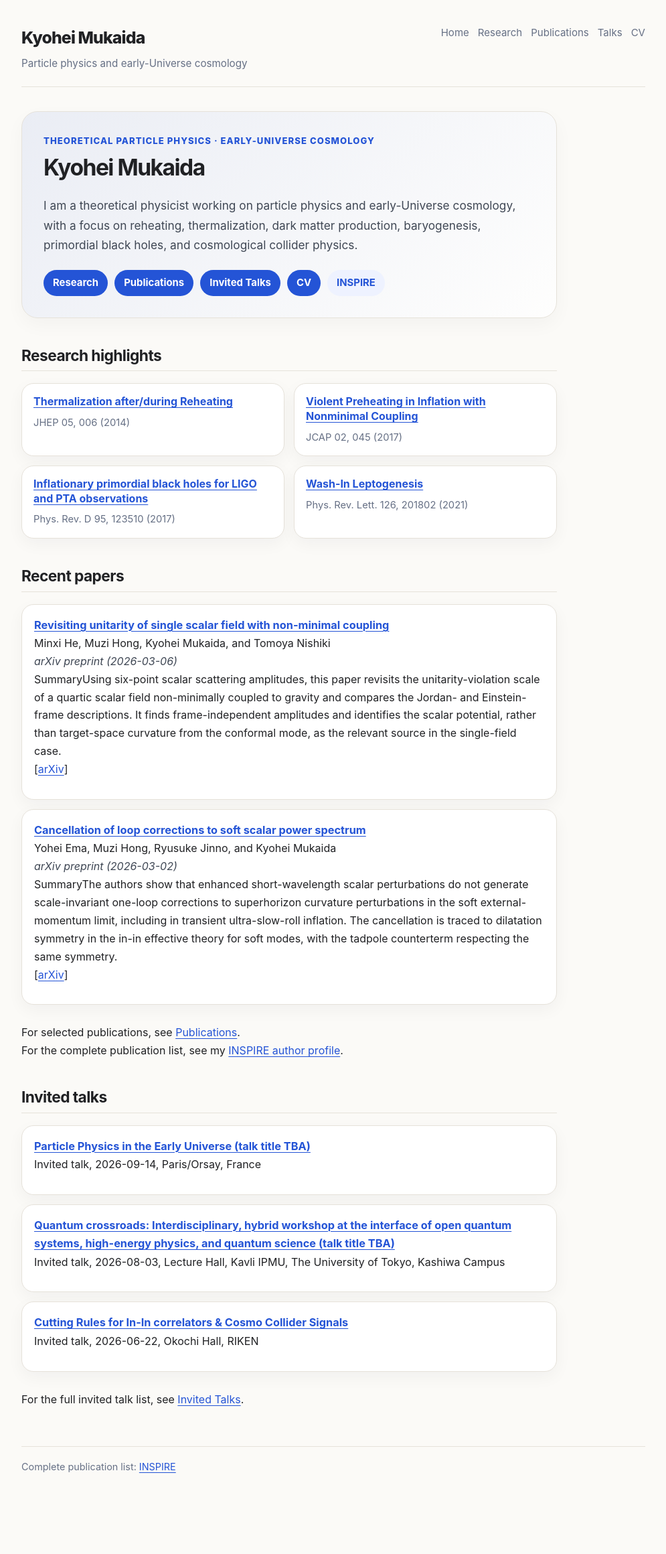
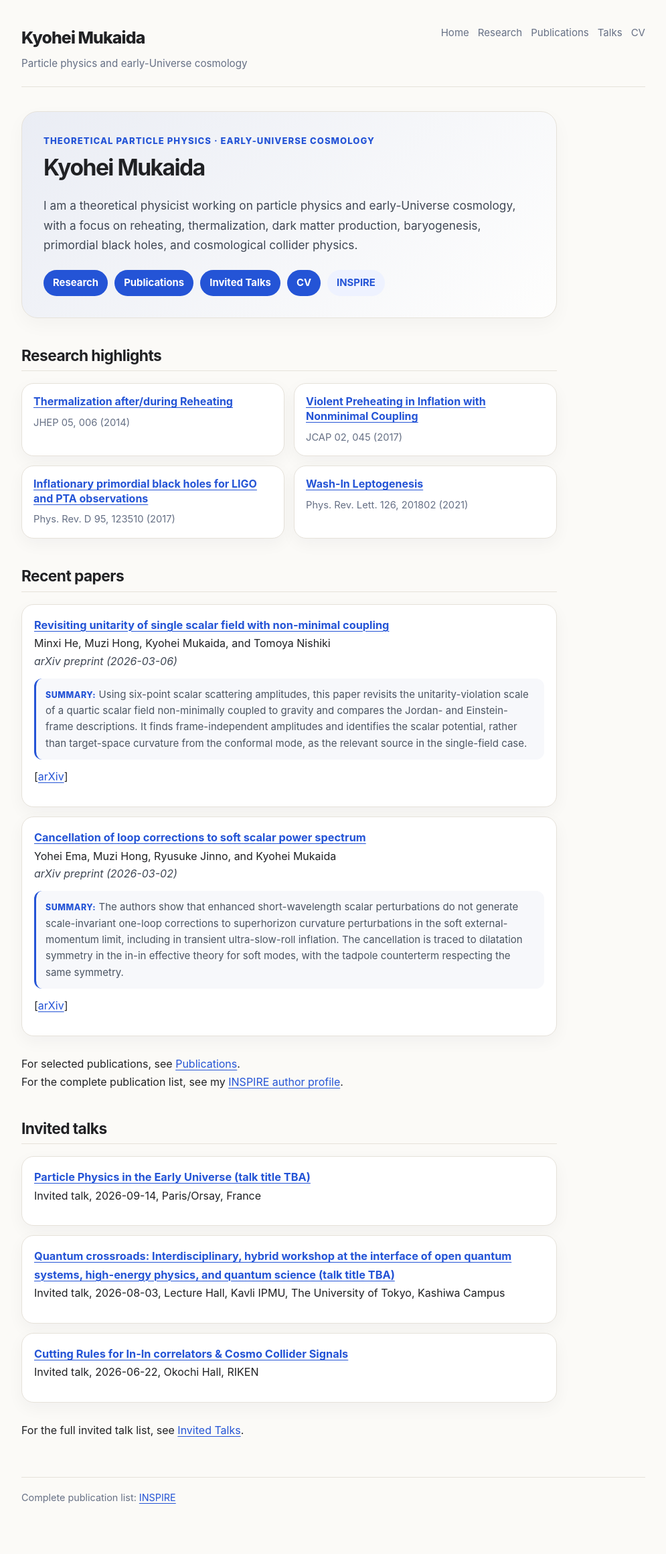
Before and after one commit to kyoheimukaida/kyoheimukaida.github.io, a Jekyll site: the page built from index.md, in a window 1280 px wide. Shown: the whole page at 67% size, without its empty margins (142-1137 px from the left). Built offline with Jekyll 4.4.1, drawn with Linux system fonts in a browser that asks for light colours; before the commit the page ends 2274 px from its top, so only the background shows below that.

Commit message:
Style recent paper summaries

```diff
--- a/_layouts/default.html
+++ b/_layouts/default.html
@@ -5,7 +5,7 @@
     <meta name="viewport" content="width=device-width, initial-scale=1">
     <title>{% if page.title %}{{ page.title }} | {% endif %}{{ site.title }}</title>
     <meta name="description" content="{{ site.description }}">
-    <link rel="stylesheet" href="{{ '/assets/css/style.css' | relative_url }}">
+    <link rel="stylesheet" href="{{ '/assets/css/style.css' | relative_url }}?v=summary-1">
   </head>
 
   <body>
--- a/assets/css/style.css
+++ b/assets/css/style.css
@@ -392,3 +392,29 @@ summary:hover {
 details[open] summary {
   margin-bottom: 14px;
 }
+
+
+/* Paper summaries in recent-paper cards */
+
+.paper-summary,
+.card-list li .paper-summary {
+  display: block;
+  margin: 12px 0 12px;
+  padding: 12px 14px;
+  background: #f7f8fb;
+  border-left: 3px solid var(--accent);
+  border-radius: 12px;
+  color: #4b5563;
+  font-size: 0.94rem;
+  line-height: 1.62;
+  box-shadow: none;
+}
+
+.paper-summary .summary-label,
+.card-list li .paper-summary .summary-label {
+  color: var(--accent);
+  font-size: 0.78rem;
+  font-weight: 760;
+  letter-spacing: 0.04em;
+  text-transform: uppercase;
+}
--- a/index.md
+++ b/index.md
@@ -57,13 +57,13 @@ title: Home
 - **[Revisiting unitarity of single scalar field with non-minimal coupling](https://arxiv.org/abs/2603.06296)**
   Minxi He, Muzi Hong, Kyohei Mukaida, and Tomoya Nishiki
   *arXiv preprint (2026-03-06)*
-  <div class="paper-summary"><span class="summary-label">Summary</span>Using six-point scalar scattering amplitudes, this paper revisits the unitarity-violation scale of a quartic scalar field non-minimally coupled to gravity and compares the Jordan- and Einstein-frame descriptions. It finds frame-independent amplitudes and identifies the scalar potential, rather than target-space curvature from the conformal mode, as the relevant source in the single-field case.</div>
+  <p class="paper-summary"><strong class="summary-label">Summary:</strong> Using six-point scalar scattering amplitudes, this paper revisits the unitarity-violation scale of a quartic scalar field non-minimally coupled to gravity and compares the Jordan- and Einstein-frame descriptions. It finds frame-independent amplitudes and identifies the scalar potential, rather than target-space curvature from the conformal mode, as the relevant source in the single-field case.</p>
   [[arXiv](https://arxiv.org/abs/2603.06296)]
 
 - **[Cancellation of loop corrections to soft scalar power spectrum](https://arxiv.org/abs/2603.01961)**
   Yohei Ema, Muzi Hong, Ryusuke Jinno, and Kyohei Mukaida
   *arXiv preprint (2026-03-02)*
-  <div class="paper-summary"><span class="summary-label">Summary</span>The authors show that enhanced short-wavelength scalar perturbations do not generate scale-invariant one-loop corrections to superhorizon curvature perturbations in the soft external-momentum limit, including in transient ultra-slow-roll inflation. The cancellation is traced to dilatation symmetry in the in-in effective theory for soft modes, with the tadpole counterterm respecting the same symmetry.</div>
+  <p class="paper-summary"><strong class="summary-label">Summary:</strong> The authors show that enhanced short-wavelength scalar perturbations do not generate scale-invariant one-loop corrections to superhorizon curvature perturbations in the soft external-momentum limit, including in transient ultra-slow-roll inflation. The cancellation is traced to dilatation symmetry in the in-in effective theory for soft modes, with the tadpole counterterm respecting the same symmetry.</p>
   [[arXiv](https://arxiv.org/abs/2603.01961)]
 <!-- recent-papers:end -->
 
--- a/scripts/update_recent_papers.py
+++ b/scripts/update_recent_papers.py
@@ -228,10 +228,10 @@ def format_paper(
     summary = get_cached_summary(arxiv, summary_cache or {})
     if summary:
         lines.append(
-            '  <div class="paper-summary">'
-            '<span class="summary-label">Summary</span>'
+            '  <p class="paper-summary">'
+            '<strong class="summary-label">Summary:</strong> '
             f'{escape(summary)}'
-            '</div>'
+            '</p>  '
         )
 
     links = [f"[[arXiv](https://arxiv.org/abs/{arxiv})]"]
```
